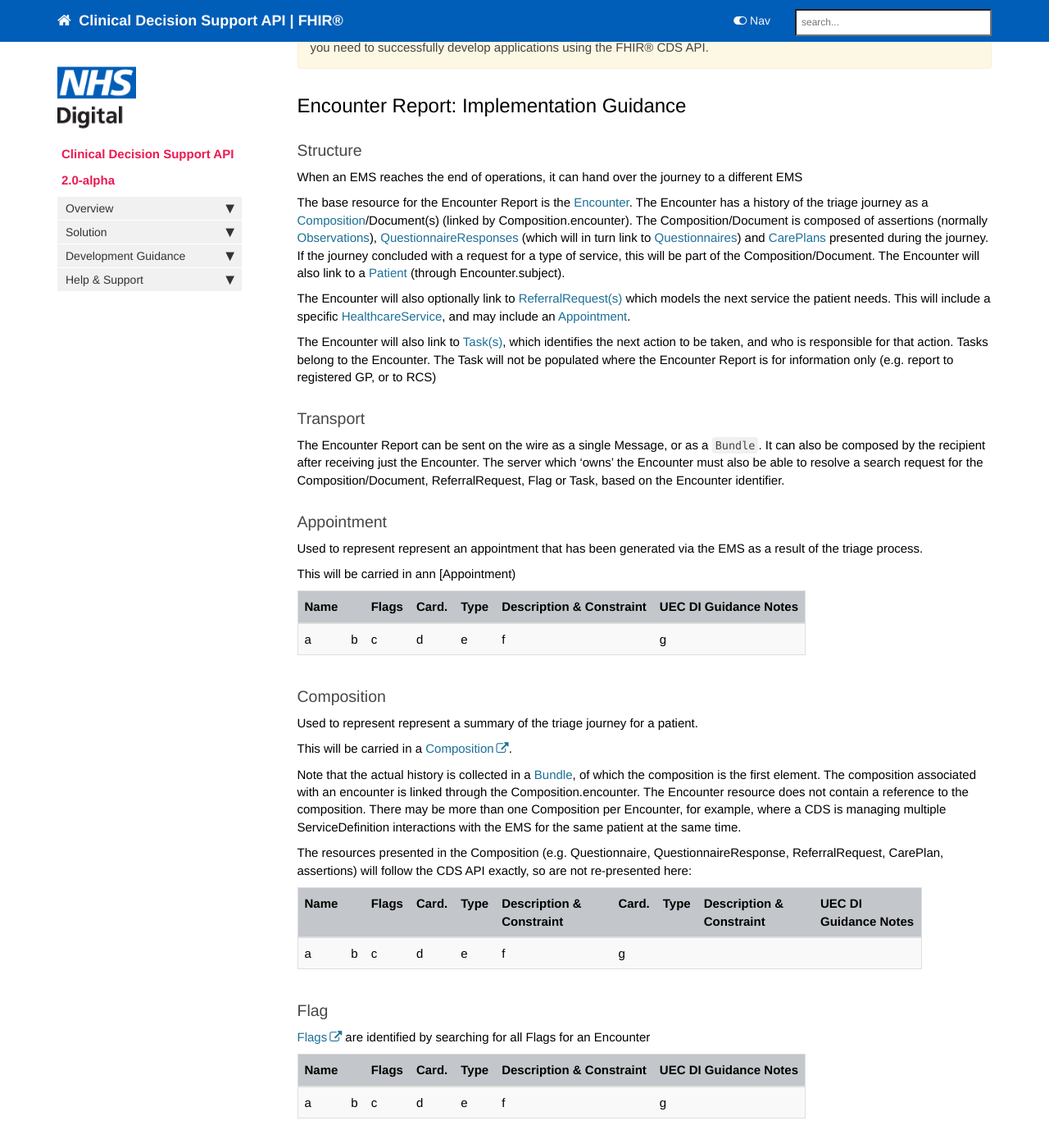
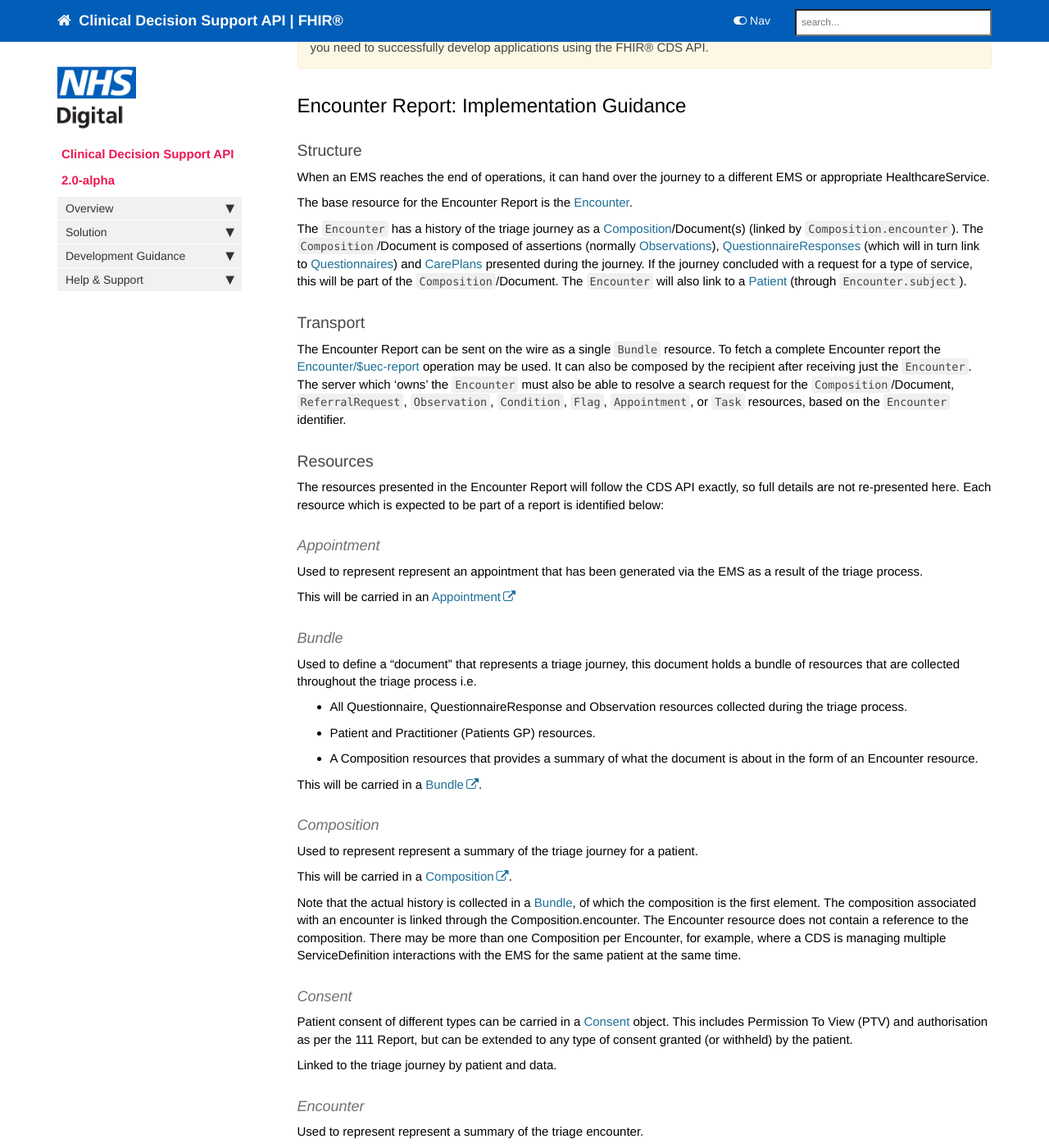
Before and after one commit to nhsconnect/FHIR-CDS, a Jekyll site: the page built from pages/explore/api_encounter_report.md, in a window 1280 px wide and 1400 px high, scrolled down 265 px. Shown: the whole window at 82% size. Built offline with Jekyll 4.4.1, drawn with Linux system fonts in a browser that asks for light colours; nearby versions of some CDN libraries; comment, search, counter and statistics services are not loaded; some of the changed text lies outside the part shown.

Commit message:
Split out $uec-report documentation

```diff
--- a/pages/explore/api_encounter_report.md
+++ b/pages/explore/api_encounter_report.md
@@ -10,62 +10,43 @@ summary: Encounter Report implementation guidance
 {% include custom/search.warnbanner.html %}
 
 
-## Encounter Report: Implementation Guidance
-### Structure
-When an EMS reaches the end of operations, it can hand over the journey to a different EMS
+## Encounter Report: Implementation Guidance ##
+### Structure ###
+When an EMS reaches the end of operations, it can hand over the journey to a different EMS or appropriate HealthcareService.
 
-[Encounter]: api_encounter.html
+[Appointment]: #Appointment
+[Bundle]: #Bundle
+[CarePlan]: api_care_plan.html
 [Composition]: api_composition.html
+[Consent]: api_consent.html
+[Encounter]: api_encounter_na.html
+[Flag]: #Flag
+[HealthcareService]: api_healthcare_service.html
 [Observation]: api_observation.html
+[Patient]: api_patient.html
 [QuestionnaireResponse]: api_questionnaire_response.html
 [Questionnaire]: api_questionnaire.html
-[CarePlan]: api_care_plan.html
-[Patient]: api_patient.html
 [ReferralRequest]: api_referral_request.html
-[HealthcareService]: api_healthcare_service.html
-[Appointment]: api_appointment.html
-[Task]: api_task.html
+[Task]: #Task
 
-The base resource for the Encounter Report is the [Encounter][]. The Encounter has a history of the triage journey as a [Composition][]/Document(s) (linked by Composition.encounter). The Composition/Document is composed of assertions (normally [Observations][Observation]), [QuestionnaireResponses][QuestionnaireResponse] (which will in turn link to [Questionnaires][Questionnaire]) and [CarePlans][CarePlan] presented during the journey. If the journey concluded with a request for a type of service, this will be part of the Composition/Document. The Encounter will also link to a [Patient][] (through Encounter.subject).
+The base resource for the Encounter Report is the [Encounter][].
 
-The Encounter will also optionally link to [ReferralRequest(s)][ReferralRequest] which models the next service the patient needs. This will include a specific [HealthcareService][], and may include an [Appointment][].
-
-The Encounter will also link to [Task(s)][Task], which identifies the next action to be taken, and who is responsible for that action. Tasks belong to the Encounter. The Task will not be populated where the Encounter Report is for information only (e.g. report to registered GP, or to RCS)
+The `Encounter` has a history of the triage journey as a [Composition][]/Document(s) (linked by `Composition.encounter`). The `Composition`/Document is composed of assertions (normally [Observations][Observation]), [QuestionnaireResponses][QuestionnaireResponse] (which will in turn link to [Questionnaires][Questionnaire]) and [CarePlans][CarePlan] presented during the journey. If the journey concluded with a request for a type of service, this will be part of the `Composition`/Document. The `Encounter` will also link to a [Patient][] (through `Encounter.subject`).
 
 ### Transport ###
-The Encounter Report can be sent on the wire as a single Message, or as a `Bundle`. It can also be composed by the recipient after receiving just the Encounter. The server which 'owns' the Encounter must also be able to resolve a search request for the Composition/Document, ReferralRequest, Flag or Task, based on the Encounter identifier.
+The Encounter Report can be sent on the wire as a single `Bundle` resource. To fetch a complete Encounter report the [Encounter/$uec-report](api_post_uec_report) operation may be used. It can also be composed by the recipient after receiving just the `Encounter`. The server which 'owns' the `Encounter` must also be able to resolve a search request for the `Composition`/Document, `ReferralRequest`, `Observation`, `Condition`, `Flag`, `Appointment`, or `Task` resources, based on the `Encounter` identifier.
 
-### Appointment ###
+### Resources ###
+
+The resources presented in the Encounter Report will follow the CDS API exactly, so full details are not re-presented here. Each resource which is expected to be part of a report is identified below:
+
+#### Appointment ####
+
 Used to represent represent an appointment that has been generated via the EMS as a result of the triage process.
 
-This will be carried in ann [Appointment)
+This will be carried in an [Appointment](https://www.hl7.org/fhir/STU3/appointment.html)
 
-| Name |  |  Flags | Card. | Type | Description & Constraint | UEC DI Guidance Notes |
-|--|--|--|--|--|--|--|
-|a|b|c|d|e|f|g|
-
-### Composition ###
-Used to represent represent a summary of the triage journey for a patient.
-
-This will be carried in a [Composition](http://hl7.org/fhir/STU3/Composition.html).
-
-Note that the actual history is collected in a [Bundle](#Bundle), of which the composition is the first element. The composition associated with an encounter is linked through the Composition.encounter. The Encounter resource does not contain a reference to the composition. There may be more than one Composition per Encounter, for example, where a CDS is managing multiple ServiceDefinition interactions with the EMS for the same patient at the same time.
-
-The resources presented in the Composition (e.g. Questionnaire, QuestionnaireResponse, ReferralRequest, CarePlan, assertions) will follow the CDS API exactly, so are not re-presented here:
-
-| Name |  |  Flags | Card. | Type | Description & Constraint | Card. | Type | Description & Constraint | UEC DI Guidance Notes |
-|--|--|--|--|--|--|--|
-|a|b|c|d|e|f|g|
-
-### Flag ###
-
-[Flags](https://www.hl7.org/fhir/stu3/flag.html) are identified by searching for all Flags for an Encounter
-
-| Name |  |  Flags | Card. | Type | Description & Constraint | UEC DI Guidance Notes |
-|--|--|--|--|--|--|--|
-|a|b|c|d|e|f|g|
-
-### Bundle ###
+#### Bundle ####
 Used to define a "document" that represents a triage journey, this document holds a bundle of resources that are collected throughout the triage process i.e.
 
 -   All Questionnaire, QuestionnaireResponse and Observation resources collected during the triage process.
@@ -74,52 +55,49 @@ Used to define a "document" that represents a triage journey, this document hold
 
 This will be carried in a [Bundle](http://hl7.org/fhir/STU3/bundle.html).
 
-| Name |  |  Flags | Card. | Type | Description & Constraint | UEC DI Guidance Notes |
-|--|--|--|--|--|--|--|
-|a|b|c|d|e|f|g|
+#### Composition ####
+Used to represent represent a summary of the triage journey for a patient.
 
-### Encounter ###
+This will be carried in a [Composition](http://hl7.org/fhir/STU3/Composition.html).
+
+Note that the actual history is collected in a [Bundle][], of which the composition is the first element. The composition associated with an encounter is linked through the Composition.encounter. The Encounter resource does not contain a reference to the composition. There may be more than one Composition per Encounter, for example, where a CDS is managing multiple ServiceDefinition interactions with the EMS for the same patient at the same time.
+
+#### Consent ####
+Patient consent of different types can be carried in a [Consent][] object. This includes Permission To View (PTV) and authorisation as per the 111 Report, but can be extended to any type of consent granted (or withheld) by the patient.
+
+Linked to the triage journey by patient and data.
+
+#### Encounter ####
 Used to represent represent a summary of the triage encounter.
 
 This will be carried in a [Encounter](http://hl7.org/fhir/STU3/Encounter.html)
 
 The patient and practitioner will be CareConnect profiles, and will follow the rules for those profiles
 
-| Name |  |  Flags | Card. | Type | Description & Constraint | UEC DI Guidance Notes |
-|--|--|--|--|--|--|--|
-|a|b|c|d|e|f|g|
+#### Flag ####
 
-### ReferralRequest ###
-The [ReferralRequest](https://www.hl7.org/fhir/stu3/referralrequest.html) at handover contains directions to an actual service to which the patient has been referred.
+[Flags](https://www.hl7.org/fhir/stu3/flag.html) are located by searching for all `Flags` for an `Encounter`, identified by `Flag.encounter`.
 
-| Name |  |  Flags | Card. | Type | Description & Constraint | UEC DI Guidance Notes |
-|--|--|--|--|--|--|--|
-|a|b|c|d|e|f|g|
-
-### HealthcareService ###
+#### HealthcareService ####
 
 Once a provider organisation is selected from a directory, the instance is populated as a [HealthcareService](http://hl7.org/fhir/STU3/healthcareservice.html).
 
-| Name |  |  Flags | Card. | Type | Description & Constraint | UEC DI Guidance Notes |
-|--|--|--|--|--|--|--|
-|a|b|c|d|e|f|g|
-
-### Provenance ###
+#### Provenance ####
 
 https://www.hl7.org/fhir/stu3/provenance.html
 
-| Name |  |  Flags | Card. | Type | Description & Constraint | UEC DI Guidance Notes |
-|--|--|--|--|--|--|--|
-|a|b|c|d|e|f|g|
+#### ReferralRequest ####
+The [ReferralRequest](https://www.hl7.org/fhir/stu3/referralrequest.html) at handover contains directions to an actual service to which the patient has been referred.
 
-### Task ###
-The [Task](https://www.hl7.org/fhir/stu3/task.html) for the Encounter is linked by Task.context - the Encounter during which the Task originated.
+This will include a specific [HealthcareService][], and may include an [Appointment][].
 
-There will normally (always) be a Task at the end of triage -either for a professional, or for the patient, to carry out
+#### Task ####
 
-| Name |  |  Flags | Card. | Type | Description & Constraint | UEC DI Guidance Notes |
-|--|--|--|--|--|--|--|
-|a|b|c|d|e|f|g|
+Identifies the next action to be taken, and who is responsible for that action. `Tasks` belong to the `Encounter`.
+
+The [Task](https://www.hl7.org/fhir/stu3/task.html) for the `Encounter` is linked by `Task.context` - the Encounter during which the `Task` originated.
+
+There will normally be a `Task` at the end of triage - either for a professional, or for the patient, to carry out. The `Task` will not be populated where the Encounter Report is for information only (e.g. report to registered GP, or to RCS)
 
 <!--stackedit_data:
 eyJkaXNjdXNzaW9ucyI6eyJuWnN0WG1EcHVVUEZLUndMIjp7In
```
Also changed, not shown: pages/explore/api_post_uec_report.md (added, +89 -0 lines).
